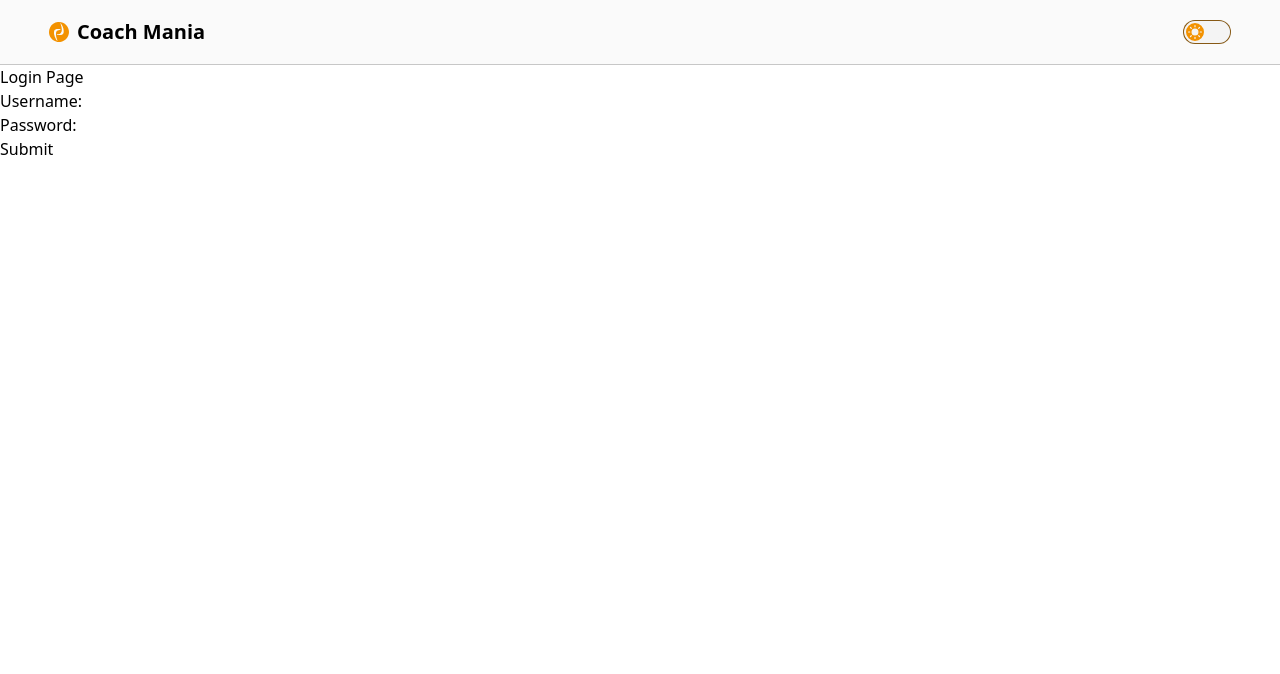
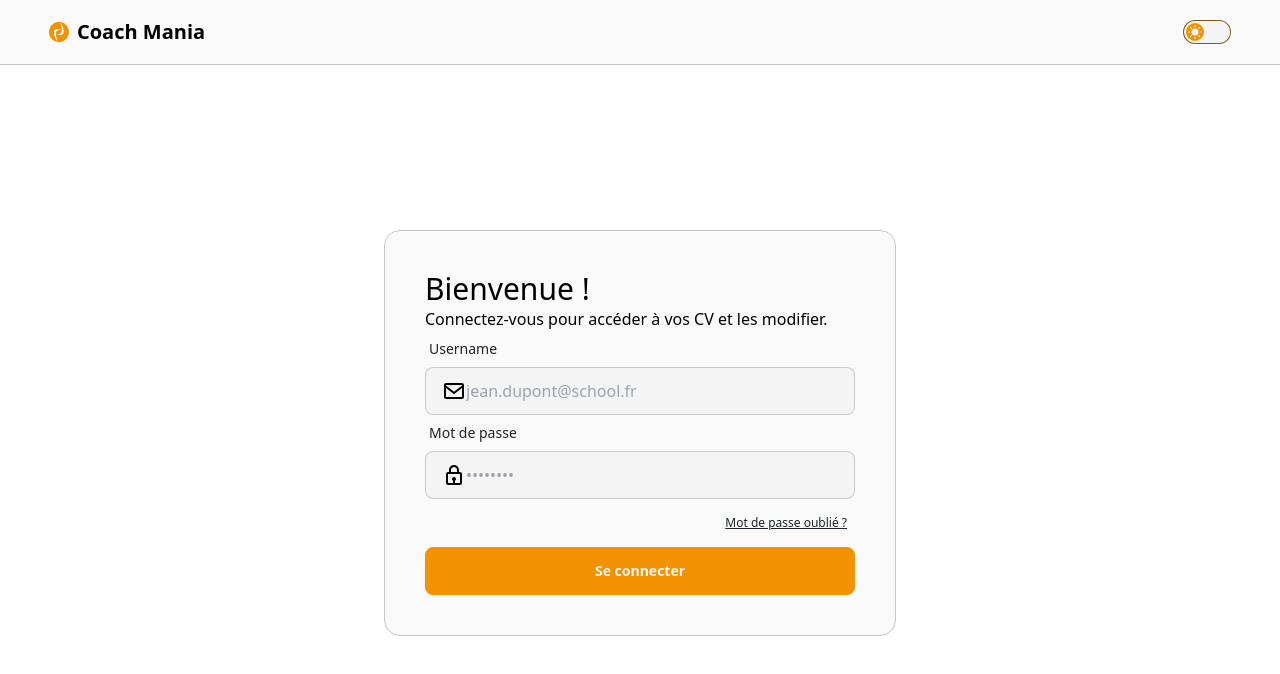
Before and after one commit to coachmania/refactor, a Vue app in the folder vue/: page /login in a window 1280 px wide. Shown: the top 674 px of the page. Built offline with nearby package versions, Linux system fonts and the light colour scheme.

Commit message:
add login page style

```diff
--- a/vue/src/components/login/LoginForm.vue
+++ b/vue/src/components/login/LoginForm.vue
@@ -1,18 +1,32 @@
 <template>
-	<div>
+	<section class="card w-3/5 max-w-lg max-h-4/5 bg-base-200 border border-base-300 p-card gap-md">
+		<h1 class="text-3xl">Bienvenue !</h1>
+		<p>Connectez-vous pour accéder à vos CV et les modifier.</p>
 		<form @submit.prevent="handleSubmit">
 			<div>
-				<label for="username">Username:</label>
-				<input type="text" id="username" v-model="username" required>
+				<label for="username" class="label label-text">Username</label>
+				<div class="input input-bordered flex items-center gap-md">
+					<svg class="fill-current pointer-events-none select-none" xmlns="http://www.w3.org/2000/svg" width="24" height="24" viewBox="0 0 24 24"><path d="M20 4H4c-1.103 0-2 .897-2 2v12c0 1.103.897 2 2 2h16c1.103 0 2-.897 2-2V6c0-1.103-.897-2-2-2zm0 2v.511l-8 6.223-8-6.222V6h16zM4 18V9.044l7.386 5.745a.994.994 0 0 0 1.228 0L20 9.044 20.002 18H4z"></path></svg>
+					<input type="username" id="username" name="username" v-model="username" class="grow" placeholder="jean.dupont@school.fr" required>
+				</div>
 			</div>
 			<div>
-				<label for="password">Password:</label>
-				<input type="password" id="password" v-model="password" required>
+				<label for="password" class="label label-text">Mot de passe</label>
+				<div class="input input-bordered flex items-center gap-md">
+					<svg class="fill-current pointer-events-none select-none" xmlns="http://www.w3.org/2000/svg" width="24" height="24" viewBox="0 0 24 24"><path d="M12 2C9.243 2 7 4.243 7 7v2H6c-1.103 0-2 .897-2 2v9c0 1.103.897 2 2 2h12c1.103 0 2-.897 2-2v-9c0-1.103-.897-2-2-2h-1V7c0-2.757-2.243-5-5-5zM9 7c0-1.654 1.346-3 3-3s3 1.346 3 3v2H9V7zm9.002 13H13v-2.278c.595-.347 1-.985 1-1.722 0-1.103-.897-2-2-2s-2 .897-2 2c0 .736.405 1.375 1 1.722V20H6v-9h12l.002 9z"></path></svg>
+					<input type="password" id="password" name="password" v-model="password" class="grow" placeholder="••••••••" required>
+				</div>
 			</div>
-			<button type="submit">Submit</button>
+			<div class="label">
+				<span class="label-text-alt"></span>
+				<label for="password" class="label label-text-alt">
+					<a class="underline">Mot de passe oublié ?</a>
+				</label>
+			</div>
+			<button type="submit" class="btn btn-primary btn-block">Se connecter</button>
+			<p v-if="message">{{ message }}</p>
 		</form>
-		<p v-if="message">{{ message }}</p>
-	</div>
+	</section>
 </template>
 
 <script>
--- a/vue/src/components/login/LoginPage.vue
+++ b/vue/src/components/login/LoginPage.vue
@@ -1,8 +1,11 @@
 <template>
 	<div>
-		<Header/>
-		<h1>Login Page</h1>
-		<LoginForm />
+		<div class="grid grid-rows-[auto,1fr] h-screen">
+			<Header/>
+			<div class="grid place-items-center h-full">
+				<LoginForm />
+			</div>
+		</div>
 	</div>
 </template>
 
```
